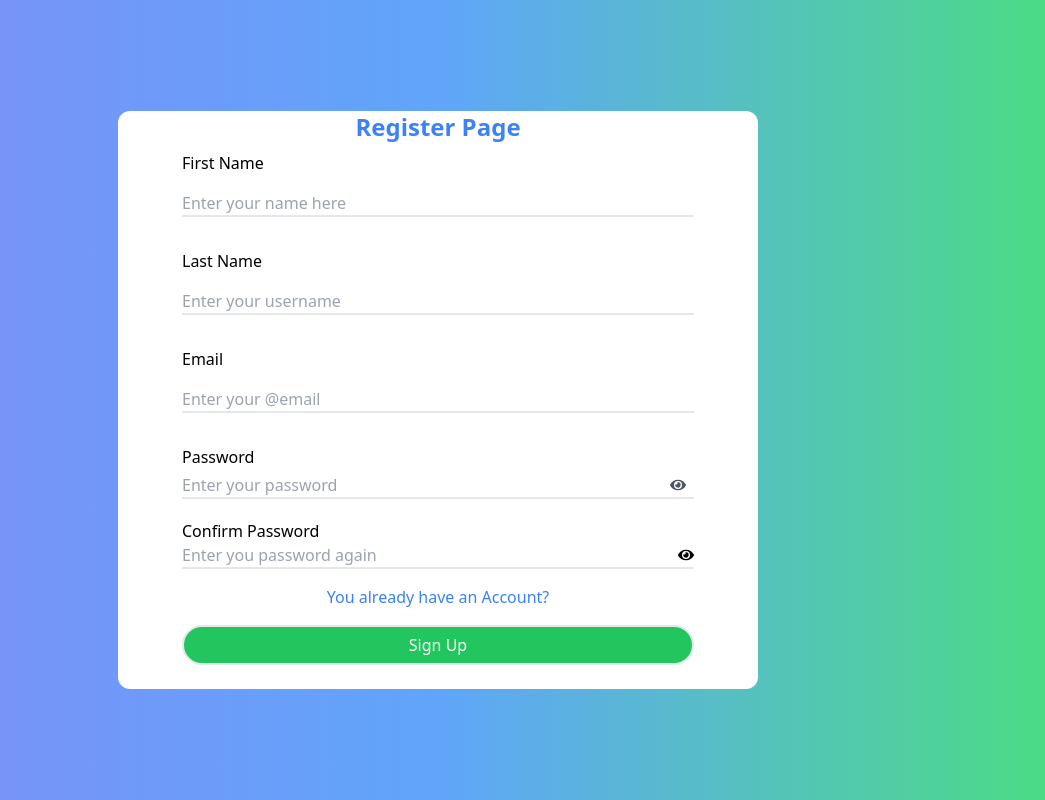
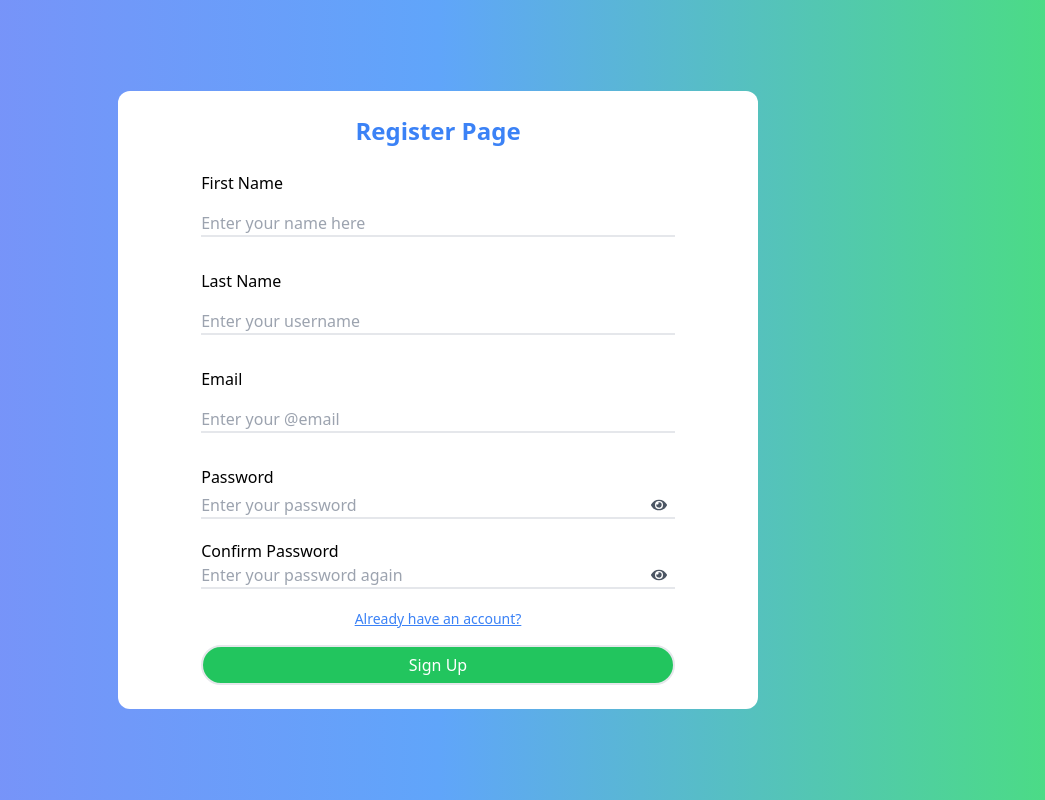
Before and after one commit to goldtree816/frontend_bulkSms, a React (Vite) app: page /register in a window 1280 px wide. Shown: the whole page, without its empty margins (202-1247 px from the left). Built offline with nearby package versions, Linux system fonts and the light colour scheme; no server answers.

Commit message:
registration correction

```diff
--- a/src/config/routing.config.jsx
+++ b/src/config/routing.config.jsx
@@ -34,25 +34,30 @@ const RoutingConfig = () => {
           <Route path="profile" element={<UserReport />} />
           <Route path="dashboard" element={<UserDashboard />} />
           <Route path="contacts" element={<ManageContacts />} />
-          <Route path="whatsApp" element={<SendWhatsAppMsg/>}/>
-          <Route path="email" element={<SendEmail/>}/>
-          <Route path="service" element={<Service/>}/>
-          <Route path="buyService" element={<BuyService/>}/>
+          <Route path="whatsApp" element={token ? (
+            <SendWhatsAppMsg />
+          ) : (
+            <Navigate to="/login" />
+          )
+          } />
+          <Route path="email" element={token ? (<SendEmail />) : (<Navigate to="/login" />)} />
+          <Route path="service" element={token ? (<Service />) : (<Navigate to="/login" />)} />
+          <Route path="buyService" element={<BuyService />} />
           <Route
             path="calendar"
             element={
               token ? (
                 <MyCalendar />
               ) : (
-                <Navigate to="/login"/>
+                <Navigate to="/login" />
               )
             }
           />
 
           <Route path="editProfile" element={<EditProfile />} />
           <Route path="bycountry" element={<FilterByCountry />} />
-          <Route path="createGroup" element={<CreateGroup/>}/>
-          <Route path="editGroup/:id" element={<EditGroup/>}/>
+          <Route path="createGroup" element={<CreateGroup />} />
+          <Route path="editGroup/:id" element={<EditGroup />} />
         </Route>
 
         <Route path="/login" element={<LoginPage />} />
--- a/src/pages/register/register.page.jsx
+++ b/src/pages/register/register.page.jsx
@@ -6,7 +6,7 @@ import axiosInstance from "../../config/axios.config";
 import { toast, ToastContainer } from "react-toastify";
 import "react-toastify/dist/ReactToastify.css";
 import { useState } from "react";
-import { FaEyeSlash, FaEye } from "react-icons/fa"
+import { FaEyeSlash, FaEye } from "react-icons/fa";
 
 const RegisterPage = () => {
     const navigate = useNavigate();
@@ -19,20 +19,30 @@ const RegisterPage = () => {
         email: Yup.string().email("Invalid email").required("Email is required"),
         password: Yup.string()
             .min(8, "Password must be at least 8 characters")
-            .matches(/^(?=.*\d)(?=.*[a-z])(?=.*[A-Z])(?=.*[^a-zA-Z0-9])(?!.*\s).{8,15}$/, "Password must be strong")
+            .matches(
+                /^(?=.*\d)(?=.*[a-z])(?=.*[A-Z])(?=.*[^a-zA-Z0-9])(?!.*\s).{8,15}$/,
+                "Password must be strong"
+            )
             .required("Password is required"),
         confirmPassword: Yup.string()
             .oneOf([Yup.ref("password")], "Confirm password and password do not match")
             .required("Confirm Password is required"),
     });
-    const togglePassword=()=>{
+
+    const togglePassword = () => {
         setShowPassword(!showPassword);
-    }
-    const toggleConfirmPassword=()=>{
+    };
+
+    const toggleConfirmPassword = () => {
         setShowConfirmPassword(!showConfirmPaword);
-    }
-    const { register, handleSubmit, formState: { errors } } = useForm({
-        resolver: yupResolver(rules)
+    };
+
+    const {
+        register,
+        handleSubmit,
+        formState: { errors },
+    } = useForm({
+        resolver: yupResolver(rules),
     });
 
     const submitEvent = async (data) => {
@@ -41,10 +51,9 @@ const RegisterPage = () => {
             console.log("Response:", response);
 
             toast.success("Registration Successful!");
-
             setTimeout(() => {
                 navigate("/login");
-            }, 1500);
+            }, 2000);
 
         } catch (exception) {
             console.log("Register Exception:", exception.response?.data || exception.message);
@@ -57,23 +66,38 @@ const RegisterPage = () => {
             <ToastContainer position="top-right" autoClose={3000} hideProgressBar={false} />
 
             <div className="bg-gradient-to-r from-indigo-400 via-blue-400 to-green-400 h-[100vh] flex items-center justify-center">
-                <div className="bg-white h-auto w-[50%] rounded-xl">
-                    <h1 className="text-blue-500 text-center text-2xl font-bold">Register Page</h1>
+                <div className="bg-white h-auto w-[50%] rounded-xl p-6">
+                    <h1 className="text-blue-500 text-center text-2xl font-bold mb-6">Register Page</h1>
                     <form onSubmit={handleSubmit(submitEvent)}>
-                        <div className="flex w-full items-center justify-center mt-2 mb-6">
+                        <div className="flex w-full items-center justify-center">
                             <div className="flex w-[80%] flex-col space-y-4">
 
                                 <label>First Name</label>
-                                <input {...register("f_name")} type="text" className="border-b-2 focus:outline-none" placeholder="Enter your name here" />
-                                <p className="text-red-500">{errors?.f_name?.message}</p>
+                                <input
+                                    {...register("f_name")}
+                                    type="text"
+                                    className="border-b-2 focus:outline-none"
+                                    placeholder="Enter your name here"
+                                />
+                                <p className="text-red-500 text-sm">{errors?.f_name?.message}</p>
 
                                 <label>Last Name</label>
-                                <input {...register("l_name")} type="text" className="border-b-2 focus:outline-none" placeholder="Enter your username" />
-                                <p className="text-red-500">{errors?.l_name?.message}</p>
+                                <input
+                                    {...register("l_name")}
+                                    type="text"
+                                    className="border-b-2 focus:outline-none"
+                                    placeholder="Enter your username"
+                                />
+                                <p className="text-red-500 text-sm">{errors?.l_name?.message}</p>
 
                                 <label>Email</label>
-                                <input {...register("email")} type="text" className="border-b-2 focus:outline-none" placeholder="Enter your @email" />
-                                <p className="text-red-500">{errors?.email?.message}</p>
+                                <input
+                                    {...register("email")}
+                                    type="text"
+                                    className="border-b-2 focus:outline-none"
+                                    placeholder="Enter your @email"
+                                />
+                                <p className="text-red-500 text-sm">{errors?.email?.message}</p>
 
                                 <div className="flex flex-col">
                                     <label className="mb-1">Password</label>
@@ -90,29 +114,37 @@ const RegisterPage = () => {
                                     </div>
                                     <p className="text-red-500 text-sm mt-1">{errors?.password?.message}</p>
                                 </div>
+
                                 <div className="flex flex-col">
                                     <label htmlFor="confirmPassword">Confirm Password</label>
                                     <div className="flex items-center border-b-2">
-                                        <input type={showConfirmPaword? "text":"password"}
-                                        className="flex-1 focus:outline-none"
-                                        placeholder="Enter you password again"/>
-
-                                        <span onClick={toggleConfirmPassword}>
-                                            {showConfirmPaword ? <FaEyeSlash/>:<FaEye/>}
+                                        <input
+                                            {...register("confirmPassword")}
+                                            type={showConfirmPaword ? "text" : "password"}
+                                            className="flex-1 focus:outline-none"
+                                            placeholder="Enter your password again"
+                                        />
+                                        <span onClick={toggleConfirmPassword} className="cursor-pointer text-gray-600 px-2">
+                                            {showConfirmPaword ? <FaEyeSlash /> : <FaEye />}
                                         </span>
-
                                     </div>
-
+                                    <p className="text-red-500 text-sm mt-1">{errors?.confirmPassword?.message}</p>
                                 </div>
 
-                                <button type="button" className="text-blue-500" onClick={() => navigate("/login")}>
-                                    You already have an Account?
+                                <button
+                                    type="button"
+                                    className="text-blue-500 underline text-sm"
+                                    onClick={() => navigate("/login")}
+                                >
+                                    Already have an account?
                                 </button>
 
-                                <button type="submit" className="border-2 rounded-full bg-green-500 hover:bg-blue-500 h-10 text-white transition-colors duration-300">
+                                <button
+                                    type="submit"
+                                    className="border-2 rounded-full bg-green-500 hover:bg-blue-500 h-10 text-white transition-colors duration-300"
+                                >
                                     Sign Up
                                 </button>
-
                             </div>
                         </div>
                     </form>
```
